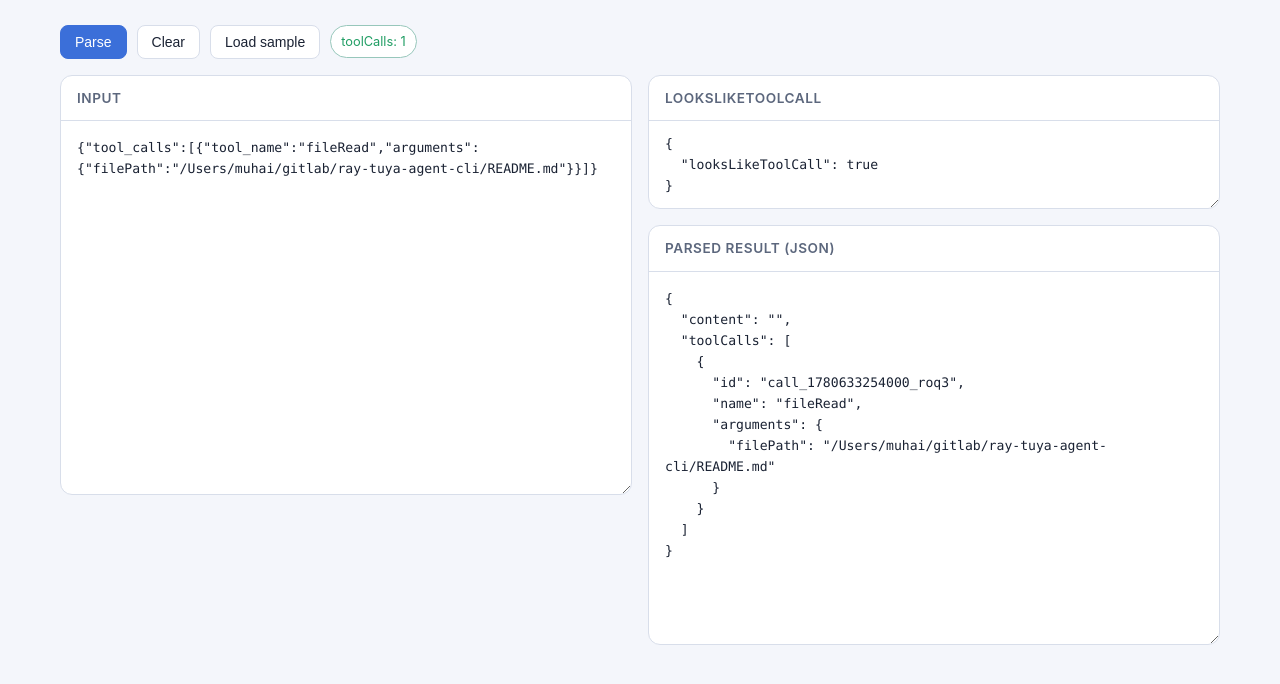
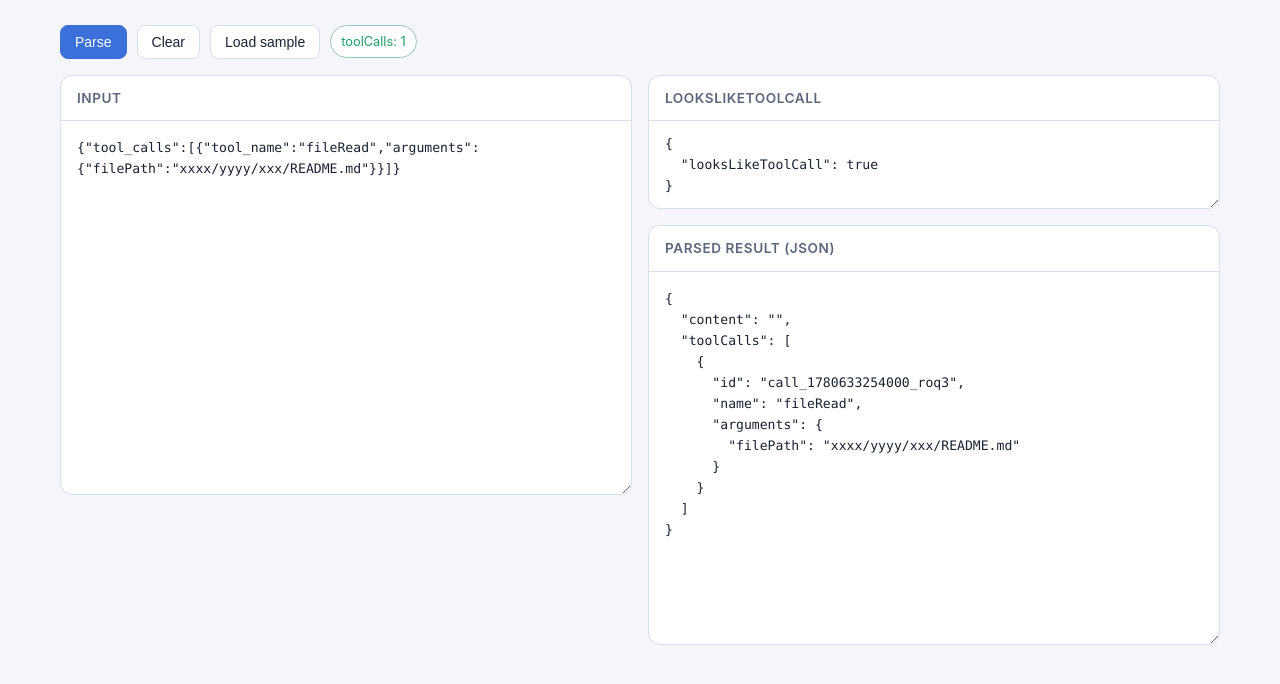
Before and after one commit to Saber2pr/llm-tool-parser, a website: page public/index.html in a window 1280 px wide. Shown: the part 108-792 px from the top of the page. Drawn offline with Linux system fonts and the light colour scheme.

Commit message:
chore: update

```diff
--- a/public/index.html
+++ b/public/index.html
@@ -1,5 +1,6 @@
 <!DOCTYPE html>
 <html lang="en">
+
 <head>
   <meta charset="UTF-8" />
   <meta name="viewport" content="width=device-width, initial-scale=1.0" />
@@ -206,6 +207,7 @@
     }
   </style>
 </head>
+
 <body>
   <div class="page">
     <header>
@@ -225,11 +227,8 @@
     <div class="grid">
       <section class="panel">
         <div class="panel-header">Input</div>
-          <textarea
-            id="input"
-            spellcheck="false"
-            placeholder='Paste LLM output, e.g.&#10;{"tool_calls":[{"tool_name":"fileRead","arguments":{"filePath":"/path/to/file"}}]}'
-          ></textarea>
+        <textarea id="input" spellcheck="false"
+          placeholder='Paste LLM output, e.g.&#10;{"tool_calls":[{"tool_name":"fileRead","arguments":{"filePath":"/path/to/file"}}]}'></textarea>
       </section>
       <div class="output-column">
         <section class="panel compact">
@@ -249,7 +248,7 @@
   <script src="./parser.bundle.js"></script>
   <script>
     const SAMPLE =
-        '{"tool_calls":[{"tool_name":"fileRead","arguments":{"filePath":"/Users/muhai/gitlab/ray-tuya-agent-cli/README.md"}}]}'
+      '{"tool_calls":[{"tool_name":"fileRead","arguments":{"filePath":"xxxx/yyyy/xxx/README.md"}}]}'
 
     const inputEl = document.getElementById('input')
     const outputEl = document.getElementById('output')
@@ -320,4 +319,5 @@
     parseInput()
   </script>
 </body>
+
 </html>
```
Lines whose indentation alone changed are shown as unchanged.
